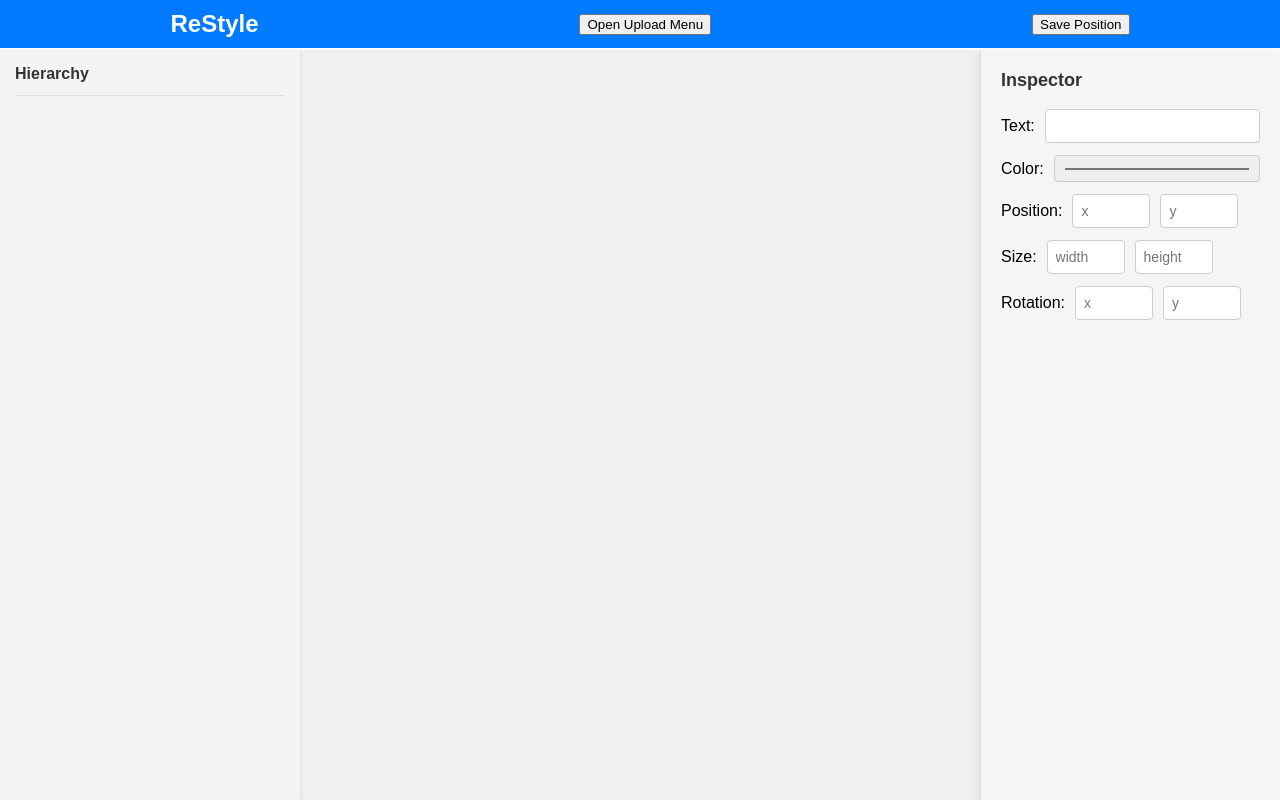
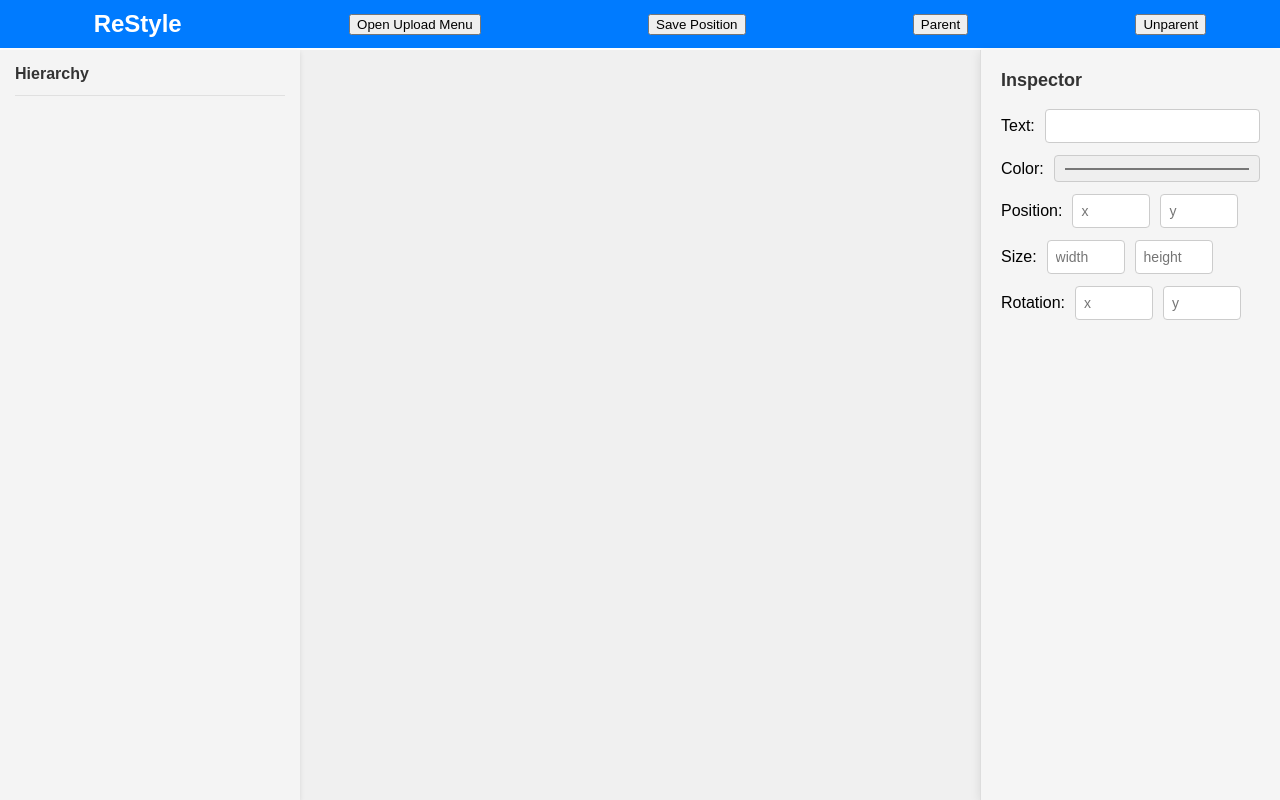
Before and after one commit to LandenTy/Testing-For-Now, a plain HTML site: page index.html in a window 1280 px wide. Drawn offline with Linux system fonts and the light colour scheme.

Commit message:
Update index.html

```diff
--- a/index.html
+++ b/index.html
@@ -5,12 +5,16 @@
     <meta name="viewport" content="width=device-width, initial-scale=1.0">
     <title>ReStyle Editor</title>
     <link id="combined-stylesheet" rel="stylesheet" href="styles.css">
+    <script type="module" src="main.js" defer></script>
 </head>
 <body>
     <nav>
         <h1>ReStyle</h1>
         <button id="openModalBtn">Open Upload Menu</button>
         <button id="saveButton">Save Position</button>
+        <!-- Buttons for parent and unparent actions -->
+        <button id="parentButton">Parent</button>
+        <button id="unparentButton">Unparent</button>
     </nav>
 
     <!-- Modal Structure -->
@@ -43,9 +47,7 @@
         </ul>
     </div>
 
+    <!-- Container for HTML elements -->
     <div id="container"></div>
-
-    <!-- Main JavaScript Module -->
-    <script type="module" src="main.js" defer></script>
 </body>
 </html>
```
